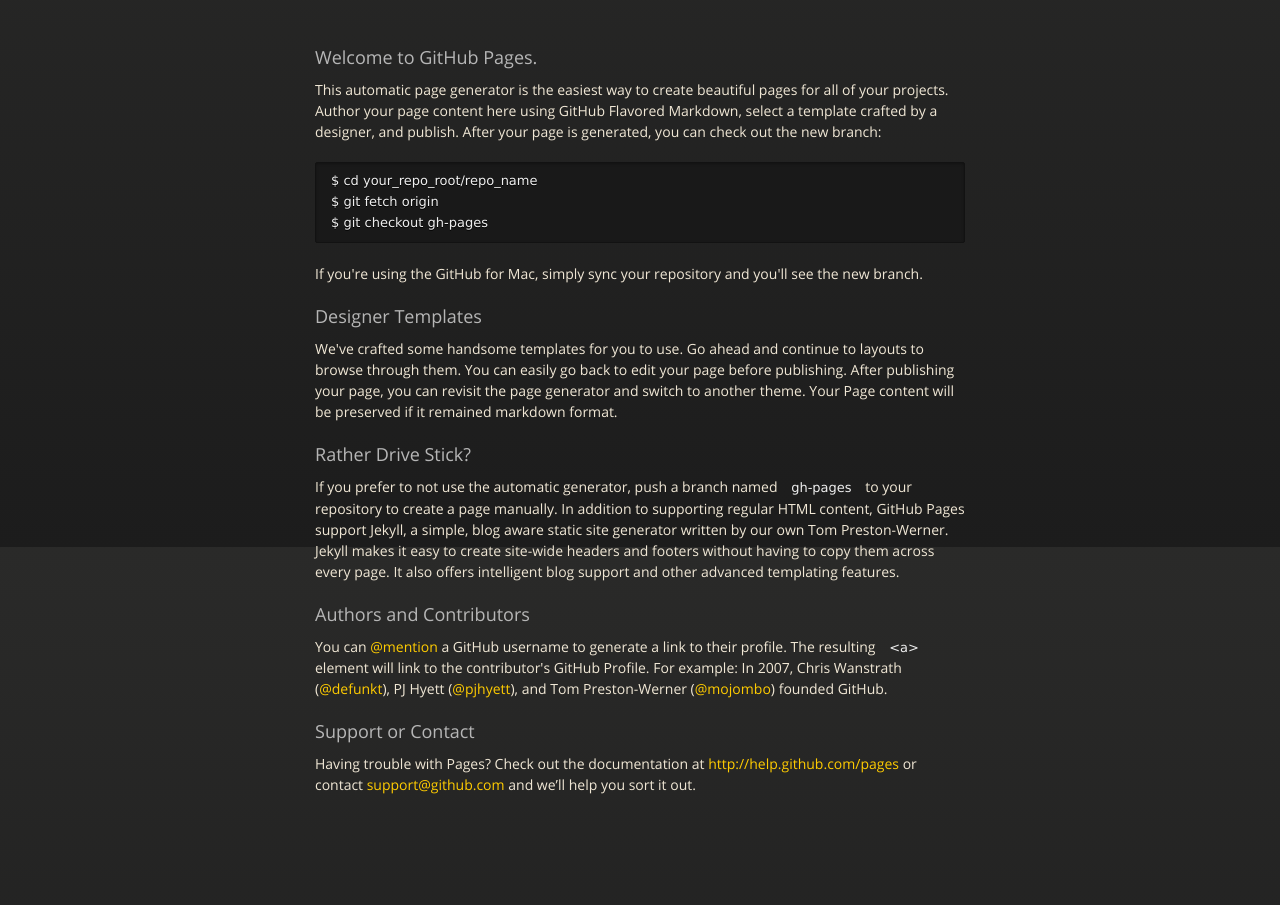
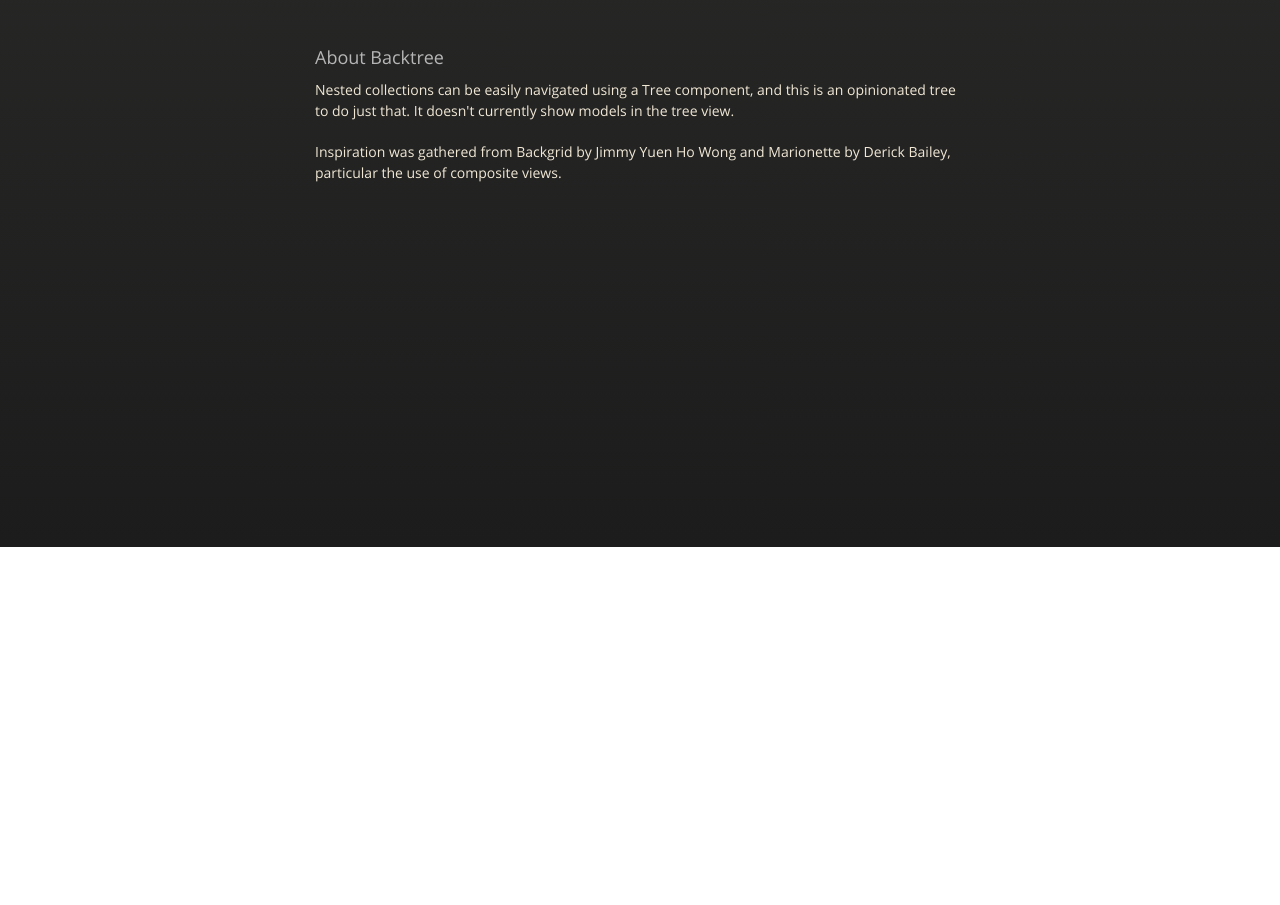
Before and after one commit to timc3/backtree, a plain HTML site: page index.html in a window 1280 px wide. Shown: the part 253-1158 px from the top of the page. After the commit the page ends 800 px from the top, so only its background shows below. Drawn offline with nearby package versions, Linux system fonts and the light colour scheme.

Commit message:
Updating the pages to show information on backtree.

```diff
--- a/index.html
+++ b/index.html
@@ -31,40 +31,21 @@
 
       <section>
         <div id="title">
-          <h1>backtree</h1>
+          <h1>Backtree</h1>
           <p>Tree component for Backbone.js using nested Backbone collections and models, to build a Backbone View of the tree.</p>
           <hr>
           <span class="credits left">Project maintained by <a href="https://github.com/timc3">timc3</a></span>
           <span class="credits right">Hosted on GitHub Pages &mdash; Theme by <a href="http://twitter.com/#!/michigangraham">mattgraham</a></span>
         </div>
 
-        <h3>Welcome to GitHub Pages.</h3>
+        <h3>About Backtree</h3>
+        <p>
+        Nested collections can be easily navigated using a Tree component, and this is an opinionated tree to do just that. It doesn't currently show models in the tree view.
+        </p>
 
-<p>This automatic page generator is the easiest way to create beautiful pages for all of your projects. Author your page content here using GitHub Flavored Markdown, select a template crafted by a designer, and publish. After your page is generated, you can check out the new branch:</p>
-
-<pre><code>$ cd your_repo_root/repo_name
-$ git fetch origin
-$ git checkout gh-pages
-</code></pre>
-
-<p>If you're using the GitHub for Mac, simply sync your repository and you'll see the new branch.</p>
-
-<h3>Designer Templates</h3>
-
-<p>We've crafted some handsome templates for you to use. Go ahead and continue to layouts to browse through them. You can easily go back to edit your page before publishing. After publishing your page, you can revisit the page generator and switch to another theme. Your Page content will be preserved if it remained markdown format.</p>
-
-<h3>Rather Drive Stick?</h3>
-
-<p>If you prefer to not use the automatic generator, push a branch named <code>gh-pages</code> to your repository to create a page manually. In addition to supporting regular HTML content, GitHub Pages support Jekyll, a simple, blog aware static site generator written by our own Tom Preston-Werner. Jekyll makes it easy to create site-wide headers and footers without having to copy them across every page. It also offers intelligent blog support and other advanced templating features.</p>
-
-<h3>Authors and Contributors</h3>
-
-<p>You can <a href="https://github.com/blog/821" class="user-mention">@mention</a> a GitHub username to generate a link to their profile. The resulting <code>&lt;a&gt;</code> element will link to the contributor's GitHub Profile. For example: In 2007, Chris Wanstrath (<a href="https://github.com/defunkt" class="user-mention">@defunkt</a>), PJ Hyett (<a href="https://github.com/pjhyett" class="user-mention">@pjhyett</a>), and Tom Preston-Werner (<a href="https://github.com/mojombo" class="user-mention">@mojombo</a>) founded GitHub.</p>
-
-<h3>Support or Contact</h3>
-
-<p>Having trouble with Pages? Check out the documentation at <a href="http://help.github.com/pages">http://help.github.com/pages</a> or contact <a href="mailto:support@github.com">support@github.com</a> and we’ll help you sort it out.</p>
-      </section>
+        <p>
+        Inspiration was gathered from Backgrid by Jimmy Yuen Ho Wong and Marionette by Derick Bailey, particular the use of composite views.
+        </p>
 
     </div>
     <!--[if !IE]><script>fixScale(document);</script><![endif]-->
```
Also changed, not shown: 4 other files.
